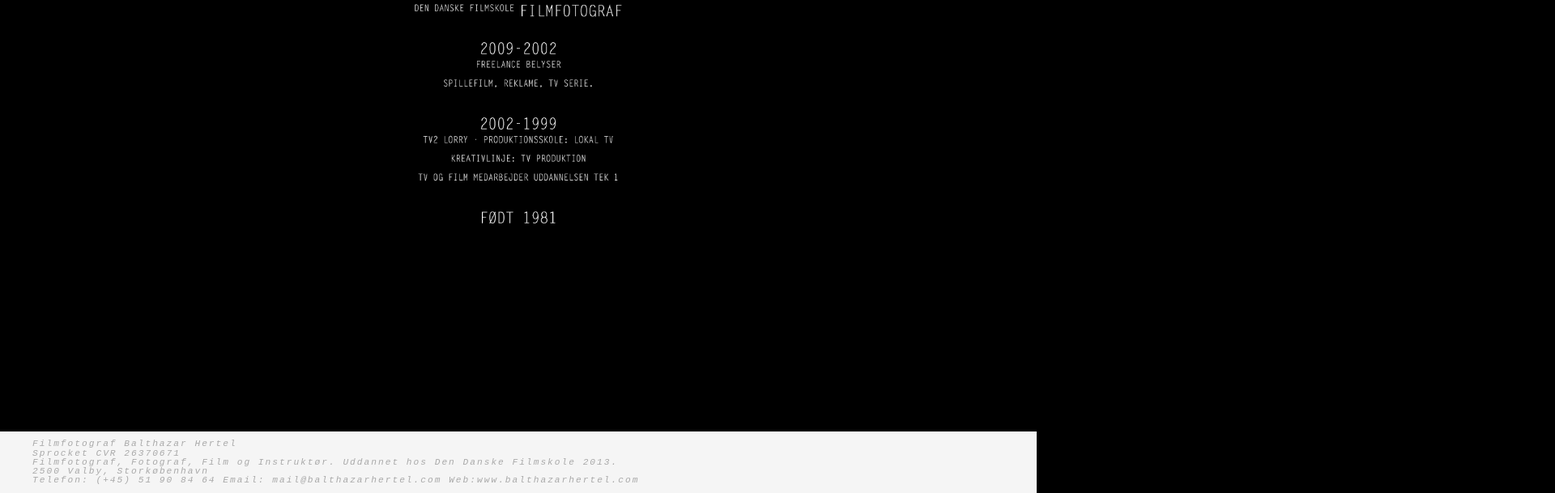
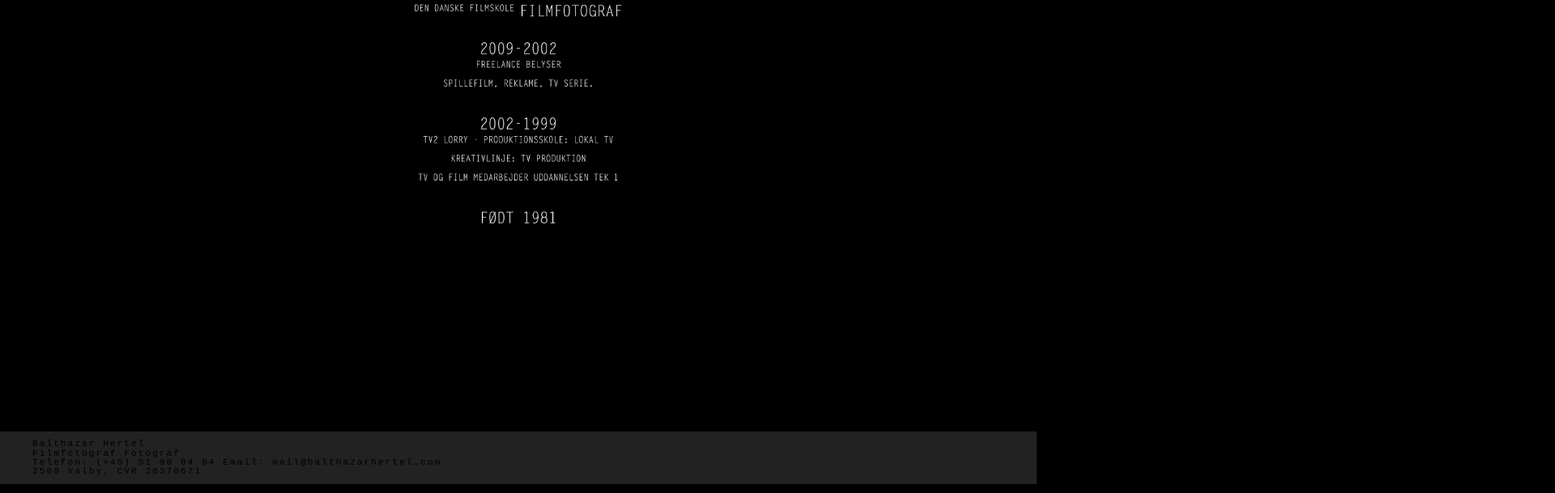
Before and after one commit to danielkokott/balthazarhertel, a plain HTML site: page index.html in a window 1280 px wide. Shown: the part 735-1344 px from the top of the page at 81% size, 1920 px wide, since content can reach past the window. Drawn offline with nearby package versions, Linux system fonts and the light colour scheme; a web font is replaced by a local one.

Commit message:
Info med Balthazar

```diff
--- a/css/balthazarhertel.css
+++ b/css/balthazarhertel.css
@@ -104,17 +104,22 @@ iframe {
 	letter-spacing: 1px;
 }
 
+.incognito {
+	position: absolute;
+	left: 2000em;
+}
+
 #info {
 	margin-top: 200px;
-    font-style: italic;
+    font-style: normal;
     font-family: monospace;
     font-size: 1.2em;
-    color: darkgray;
-    background-color: whitesmoke;
+    color: black;
+    background-color: #222;
     padding: 10px 40px;
     letter-spacing: 2px;
 }
 
 #info a, a:hover, a:focus {
-	color: darkgrey;
+	color: black;
 }
--- a/index.html
+++ b/index.html
@@ -107,20 +107,19 @@
       </div>
     </div>
     <div id="info" class="" itemscope itemtype="http://schema.org/Person">
-      <div><span itemprop="jobTitle">Filmfotograf</span> <span itemprop="name">Balthazar Hertel</span></div>
-      <div><span itemprop="taxID">Sprocket CVR 26370671</span></div>
+      <div itemprop="name">Balthazar Hertel</div>
+      <div itemprop="jobTitle">Filmfotograf Fotograf</div>
       <div>
-        <span itemprop="description">Filmfotograf, Fotograf, Film og Instrukt&oslash;r. Uddannet hos Den Danske Filmskole 2013.</span>
+        Telefon: <span itemprop="telephone">(+45) 51 90 84 64</span>
+        Email: <a href="mailto:mail@balthazarhertel.com" itemprop="email">mail@balthazarhertel.com</a>
       </div>
       <div itemprop="address" itemscope itemtype="http://schema.org/PostalAddress">
         <span itemprop="streetAddress"></span>
         <span itemprop="postalCode">2500</span>
         <span itemprop="addressLocality">Valby</span>,
-        <span itemprop="addressRegion">Stork&oslash;benhavn</span>
+        CVR <span itemprop="taxID">26370671</span>
       </div>
-      Telefon: <span itemprop="telephone">(+45) 51 90 84 64</span>
-      Email: <a href="mailto:mail@balthazarhertel.com" itemprop="email">mail@balthazarhertel.com</a>
-      Web:<a href="http://www.balthazarhertel.com" itemprop="url">www.balthazarhertel.com</a>
+      <div class="incognito">Web:<a href="http://www.balthazarhertel.com" itemprop="url">www.balthazarhertel.com</a></div>
     </div>
     <script src="http://code.jquery.com/jquery.js"></script>
     <script src="js/bootstrap.min.js"></script>
```
